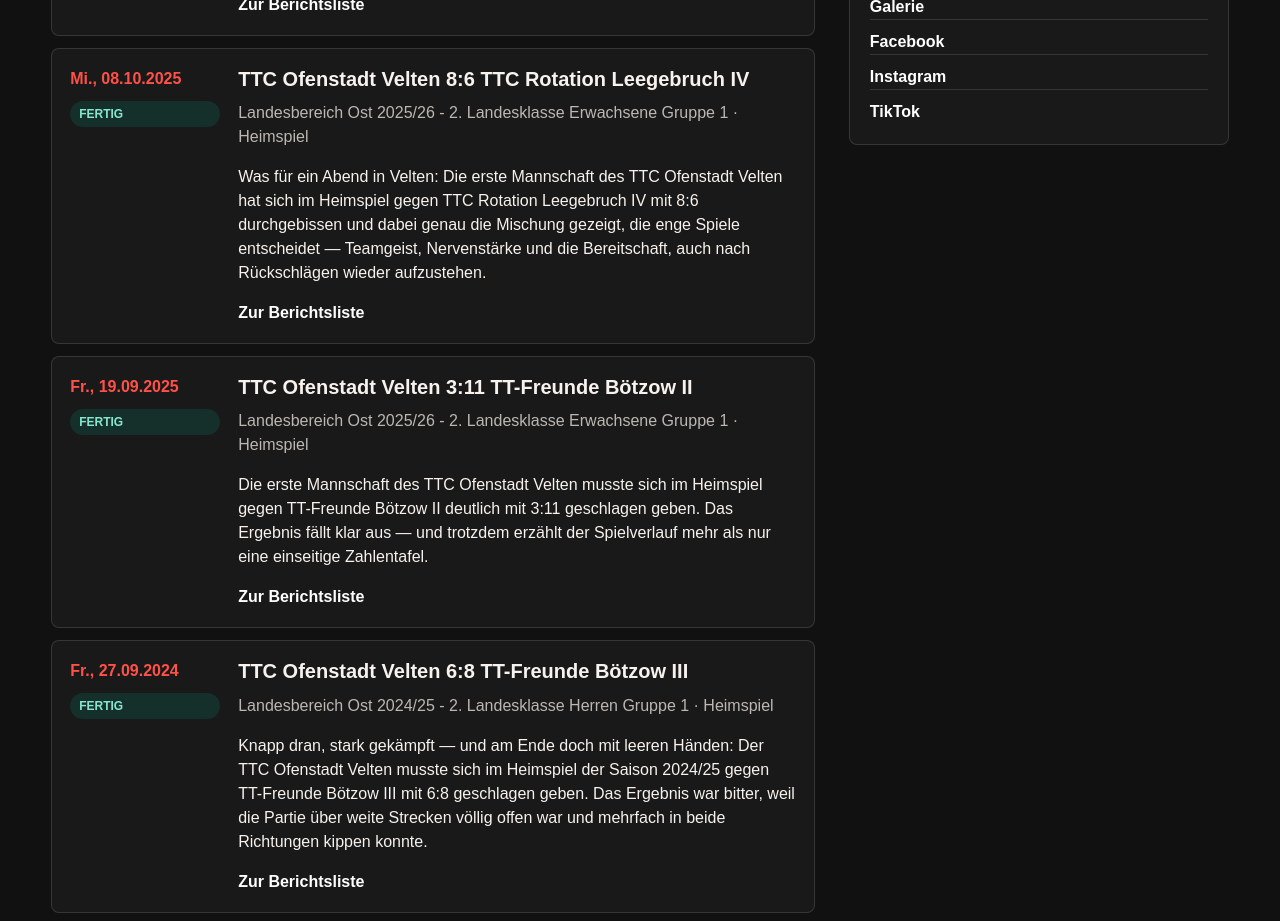
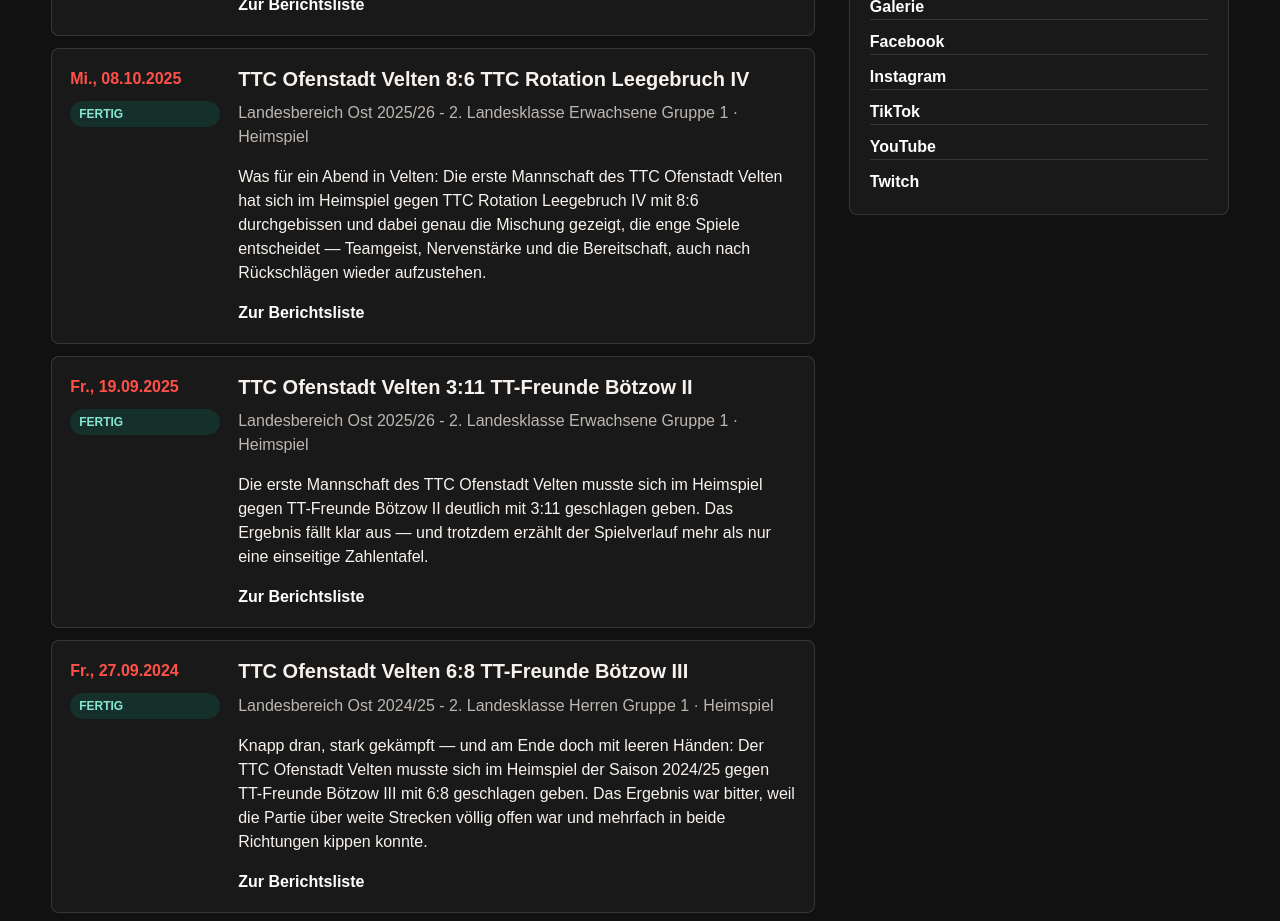
Before and after one commit to Marko110780/ttc-ofenstadt-velten, a website: page public/index.html in a window 1280 px wide. Shown: the part 1800-2721 px from the top of the page. Drawn offline with Linux system fonts and the light colour scheme.

Commit message:
Add YouTube and Twitch social links

```diff
--- a/public/index.html
+++ b/public/index.html
@@ -131,6 +131,8 @@
             <a href="https://www.facebook.com/people/TTC-Ofenstadt-Velten/61592793797505/" target="_blank" rel="noopener noreferrer">Facebook</a>
             <a href="https://www.instagram.com/tischtennisvelten/" target="_blank" rel="noopener noreferrer">Instagram</a>
             <a href="https://www.tiktok.com/@tischtennisvelten" target="_blank" rel="noopener noreferrer">TikTok</a>
+            <a href="https://www.youtube.com/@TTC-Ofenstadt-Velten" target="_blank" rel="noopener noreferrer">YouTube</a>
+            <a href="https://www.twitch.tv/tischtennisvelten" target="_blank" rel="noopener noreferrer">Twitch</a>
           </section>
         </aside>
       </div>
```
Also changed, not shown: public/datenschutz.html (+1 -1 lines), public/training.html (+2 -0 lines).
